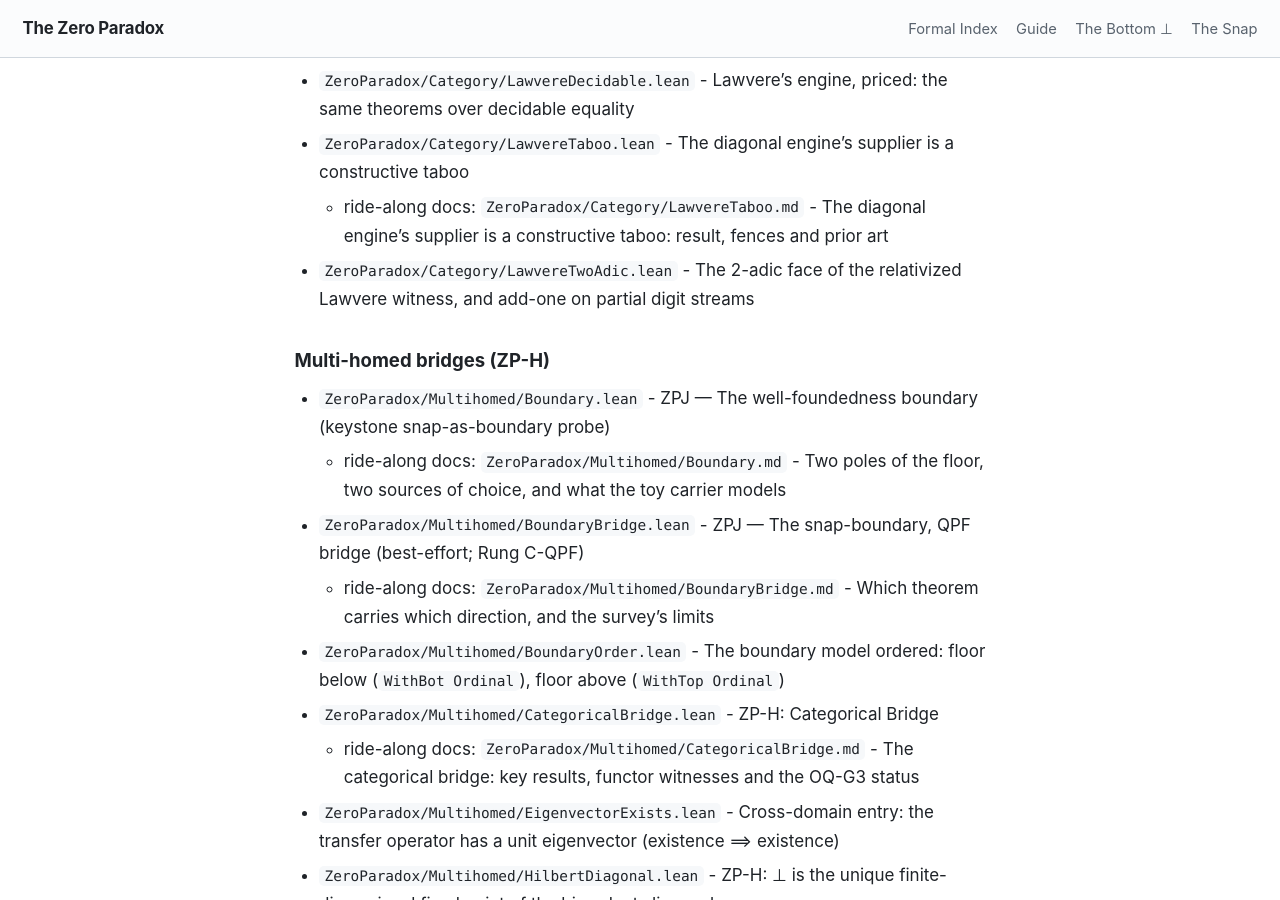
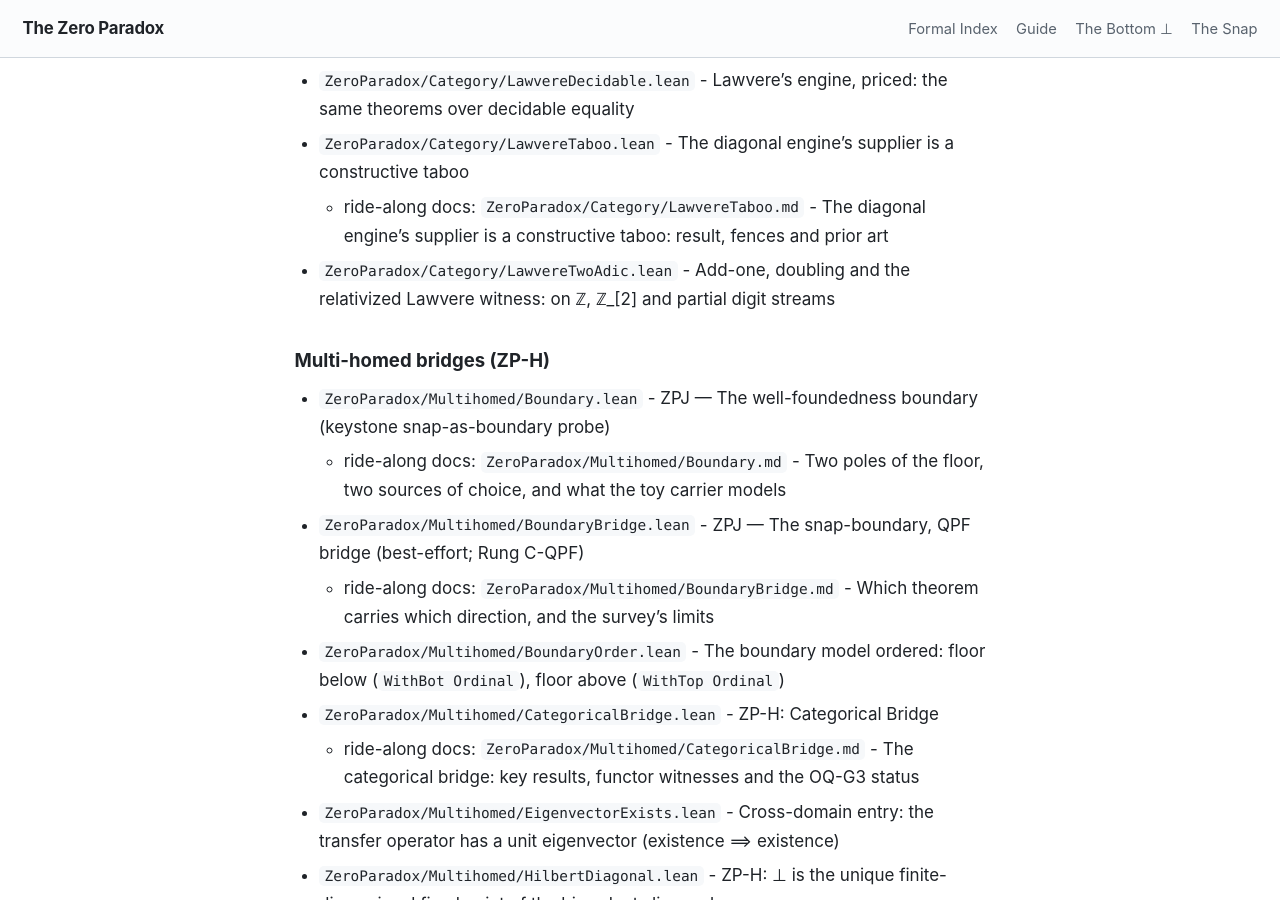
Before and after one commit to timbrigham/ZeroParadox, a Jekyll site: the page built from ZeroParadox/MANIFEST.md, in a window 1280 px wide and 900 px high, scrolled down 5517 px. Built offline with Jekyll 4.4.1, drawn with Linux system fonts in a browser that asks for light colours; our own code applies the rules of GitHub Pages for plain Markdown files.

Commit message:
LawvereTwoAdic: round-2 fixes per Tim's ruling, retitled
Section II head: Tim's ruled Reading + COINCIDENCE Statement (botEnd; the
all-false tape carries the same). Title and MANIFEST line now name Z, Z_[2]
and partial digit streams; Overview Section I sentence names Z too.
Section I gains `example (x : Z_[2]) : x + 1 != x`; CCB and the crossed-pair
Statement point at it, each cell citing its own support. No-upper-bound gets
its second chart: zero-fill sends every stage to the all-false tape (example),
with a CARRIER Reading on the infinite-words supremum. Kleene's fixed-point
theorem indexed by #check beside Scott's schema. "proof script", ring-generic
note on the doubling cell, one tag style in comment glosses.

Co-Authored-By: Claude Opus 5.5 (1M context) <noreply@anthropic.com>
Claude-Session: https://claude.ai/code/session_01DYrKY8CR8AeESMvjGVQtzA

```diff
--- a/ZeroParadox/MANIFEST.md
+++ b/ZeroParadox/MANIFEST.md
@@ -113,7 +113,7 @@ The framework's reviewed, load-bearing Lean, organized by domain folder. The for
 - `ZeroParadox/Category/LawvereDecidable.lean` - Lawvere's engine, priced: the same theorems over decidable equality
 - `ZeroParadox/Category/LawvereTaboo.lean` - The diagonal engine's supplier is a constructive taboo
   - ride-along docs: `ZeroParadox/Category/LawvereTaboo.md` - The diagonal engine's supplier is a constructive taboo: result, fences and prior art
-- `ZeroParadox/Category/LawvereTwoAdic.lean` - The 2-adic face of the relativized Lawvere witness, and add-one on partial digit streams
+- `ZeroParadox/Category/LawvereTwoAdic.lean` - Add-one, doubling and the relativized Lawvere witness: on ℤ, ℤ_[2] and partial digit streams
 
 ### Multi-homed bridges (ZP-H)
 
```
Also changed, not shown: 2 other files.
